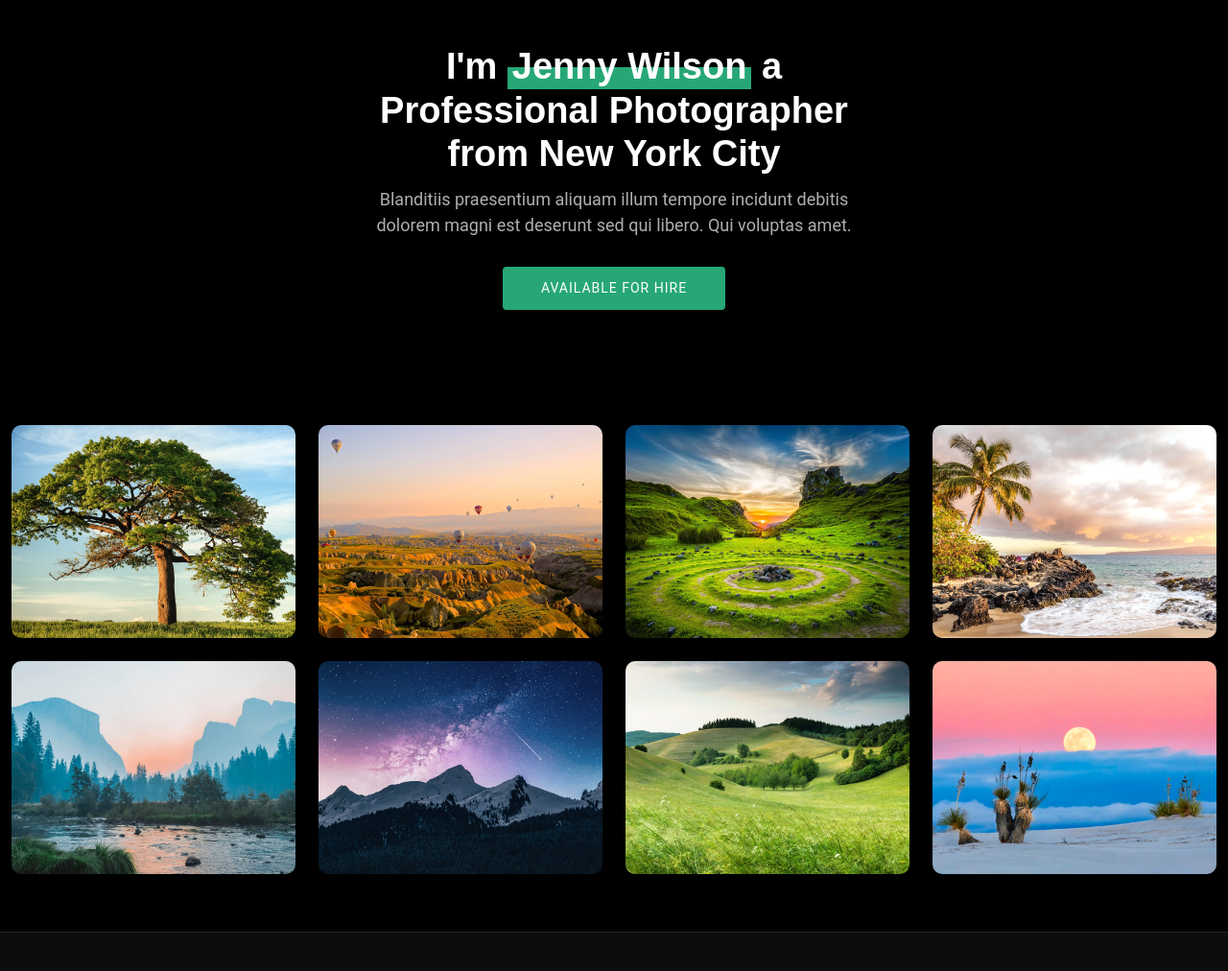
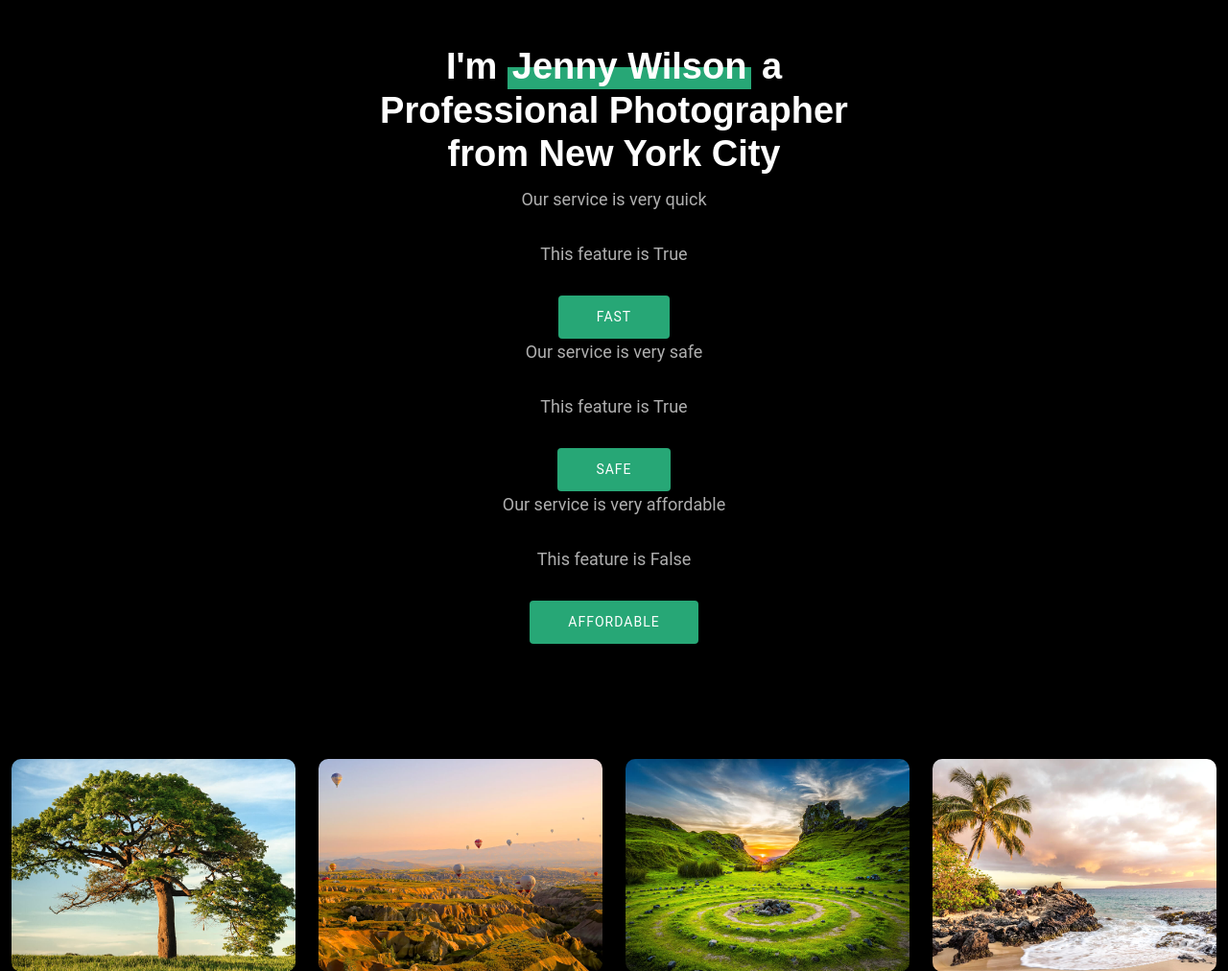
Before and after one commit to Jasonmix84/backend-python, a Django app: page / in a window 1280 px wide. Shown: the part 171-1183 px from the top of the page at 96% size. Run offline with Django 5.2, Linux system fonts and the light colour scheme; some libraries are stand-ins or nearby versions.

Commit message:
Working with html and learning conditionals in order to make more dynamic sites. Also learning the basics of models and using data in html

```diff
--- a/files/templates/index.html
+++ b/files/templates/index.html
@@ -93,13 +93,19 @@
 
     <!-- Hero Section -->
     <section id="hero" class="hero section">
-
       <div class="container">
         <div class="row justify-content-center">
           <div class="col-lg-6 text-center" data-aos="fade-up" data-aos-delay="100">
             <h2><span>I'm </span><span class="underlight">Jenny Wilson</span> a Professional<span> Photographer from New York City</span></h2>
-            <p>Blanditiis praesentium aliquam illum tempore incidunt debitis dolorem magni est deserunt sed qui libero. Qui voluptas amet.</p>
-            <a href="contact.html" class="btn-get-started">Available for Hire<br></a>
+            {% for feature in features %}
+            <p>{{feature.details}}</p>
+            {% if feature.is_true %}
+            <p>This feature is True</p>
+            {% else %}
+            <p>This feature is False</p>
+            {% endif %}
+            <a href="contact.html" class="btn-get-started">{{feature.name}}<br></a>
+            {% endfor %}
           </div>
         </div>
       </div>
--- a/files/views.py
+++ b/files/views.py
@@ -1,8 +1,29 @@
 from django.http import HttpResponse
 from django.shortcuts import render
+from .models import Feature
 
 def index(request):
-    return render(request, 'index.html')
+    feature1 = Feature()
+    feature1.id = 0
+    feature1.name = 'Fast'
+    feature1.is_true = True
+    feature1.details = 'Our service is very quick'
+
+    feature2 = Feature()
+    feature2.id = 1
+    feature2.name = 'Safe'
+    feature2.is_true = True
+    feature2.details = 'Our service is very safe'
+
+    feature3 = Feature()
+    feature3.id = 2
+    feature3.name = 'Affordable'
+    feature3.is_true = False
+    feature3.details = 'Our service is very affordable'
+
+    features = [feature1, feature2, feature3]
+
+    return render(request, 'index.html', {'features': features})
 
 def counter(request):
     text = request.POST['text']
```
